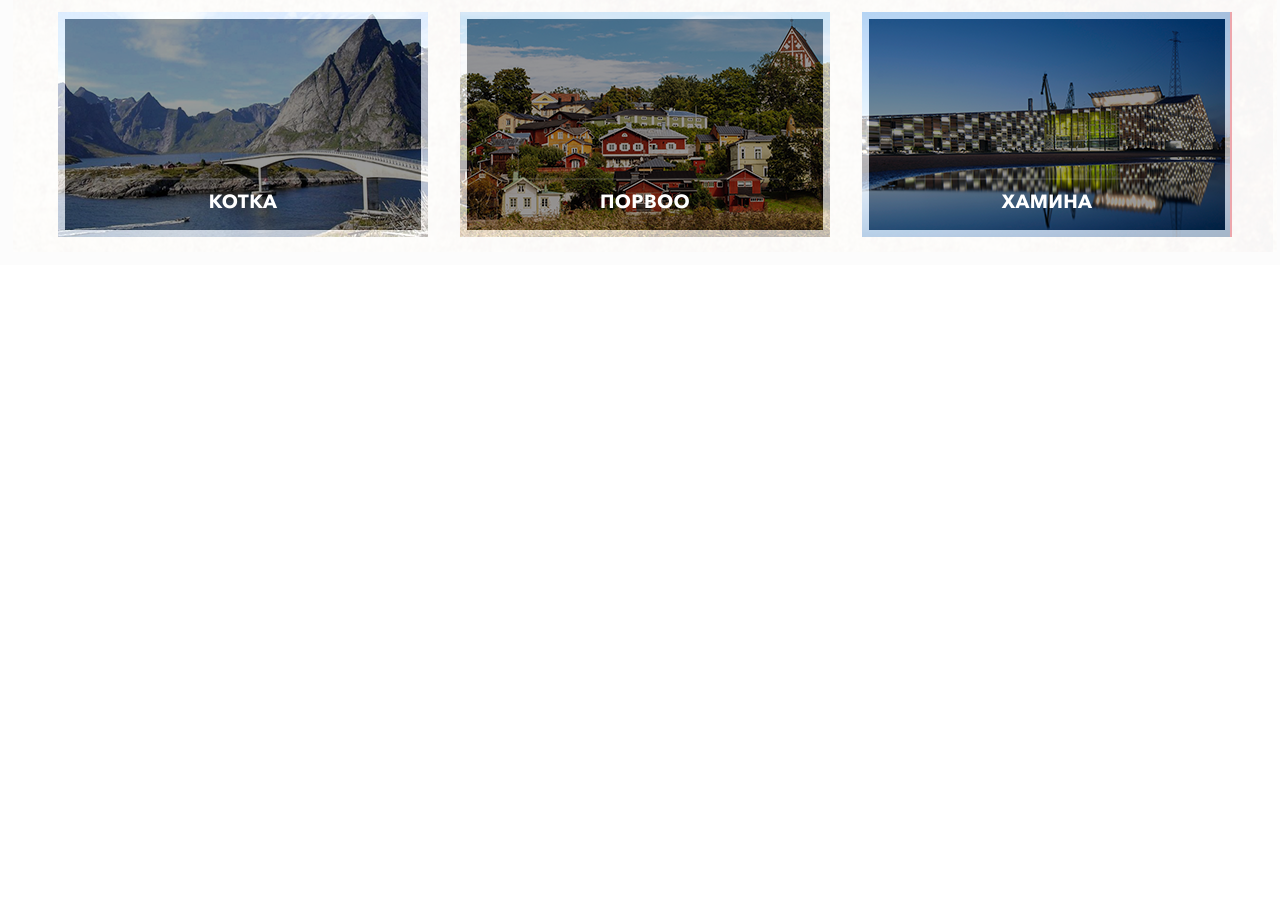
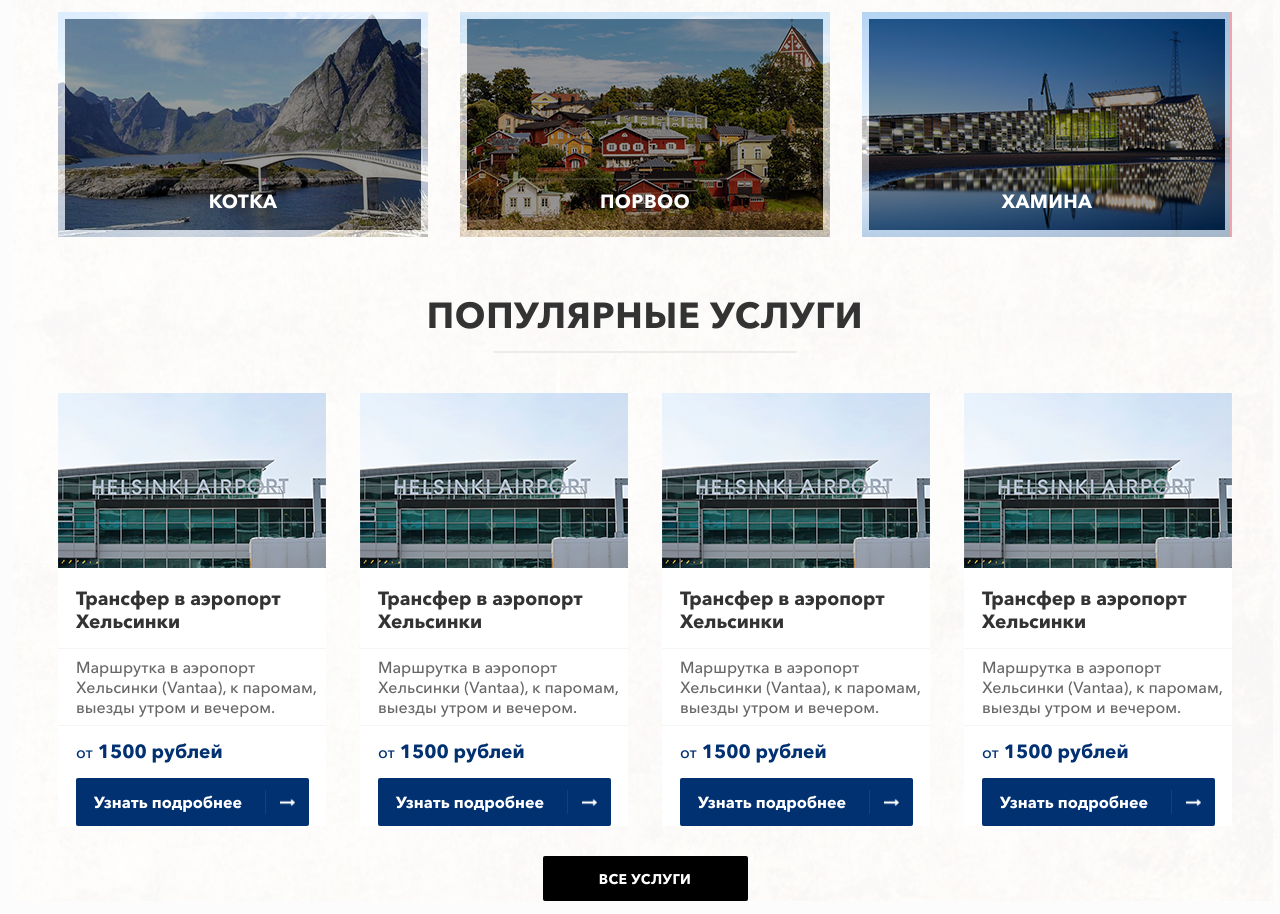
Before and after one commit to bxcar/tourline.local, a website: page app/index.html in a window 1280 px wide. Shown: the part 809-1723 px from the top of the page. Before the commit the page ends 1074 px from the top, so only its background shows below. Drawn offline with Linux system fonts and the light colour scheme.

Commit message:
several changes

```diff
--- a/app/index.html
+++ b/app/index.html
@@ -111,7 +111,7 @@
                     <span class="city__title">Хамина</span>
                 </a>
             </div>
-            <!--<h2 class="main__subtitle">Популярные услуги</h2>
+            <h2 class="main__subtitle">Популярные услуги</h2>
             <div class="main__services">
                 <div class="main__services-item service">
                     <img class="service__img" src="img/service-1.png">
@@ -154,7 +154,7 @@
                     </a>
                 </div>
             </div>
-            <a class="main__services-link" href="#">Все услуги</a>-->
+            <a class="main__services-link" href="#">Все услуги</a>
         </div>
     </div>
 </section>
--- a/app/sass/blocks/_main.scss
+++ b/app/sass/blocks/_main.scss
@@ -45,3 +45,60 @@
   flex-wrap: wrap;
   justify-content: space-between;
 }
+
+.main__subtitle {
+  margin-top: 0;
+  font-family: 'Avenir Next Cyr';
+  font-size: 36px;
+  line-height: 26px;
+  letter-spacing: 0.02em;
+  color: #333333;
+  font-weight: bold;
+  font-style: normal;
+  text-transform: uppercase;
+  text-align: center;
+  padding-top: 50px;
+  margin-bottom: 65px;
+  position: relative;
+}
+
+.main__subtitle::after {
+  content: "";
+  width: 303px;
+  position: absolute;
+  top: 100px;
+  left: 50%;
+  -webkit-transform: translate(-50%,-50%);
+  transform: translate(-50%,-50%);
+  border-top: 2px solid #ecebe9;
+}
+
+.main__services {
+  display: flex;
+  flex-wrap: wrap;
+  justify-content: space-between;
+}
+
+.main__services-link {
+  width: 205px;
+  height: 45px;
+  display: flex;
+  align-items: center;
+  justify-content: center;
+  background: #000;
+  margin-left: auto;
+  margin-right: auto;
+  margin-top: 30px;
+  text-decoration: none;
+
+  font-family: 'Avenir Next Cyr';
+  font-size: 14px;
+  line-height: 26px;
+  letter-spacing: 0.026em;
+  color: #fff;
+  font-weight: bold;
+  font-style: normal;
+  text-transform: uppercase;
+  text-align: center;
+  border-radius: 2px;
+}
--- /dev/null
+++ b/app/sass/blocks/_service.scss
@@ -0,0 +1,80 @@
+.service {
+  width: 268px;
+  background: #fff;
+}
+
+.service__title {
+  font-family: 'Avenir Next Cyr';
+  font-size: 19px;
+  line-height: 23px;
+  color: #333333;
+  font-weight: bold;
+  font-style: normal;
+  padding-top: 15px;
+  padding-bottom: 15px;
+  display: block;
+  padding-left: 18px;
+  border-bottom: 1px solid #f5f5f5;
+}
+
+.service__desc {
+  font-family: 'Avenir Next Cyr';
+  font-size: 16px;
+  line-height: 20px;
+  color: #666666;
+  font-weight: 500;
+  font-style: normal;
+  padding-top: 8px;
+  padding-bottom: 8px;
+  display: block;
+  padding-left: 18px;
+  border-bottom: 1px solid #f5f5f5;
+}
+
+.service__price {
+  font-family: 'Avenir Next Cyr';
+  font-size: 19px;
+  line-height: 20px;
+  color: #023172;
+  font-weight: bold;
+  font-style: normal;
+  padding-top: 16px;
+  padding-bottom: 16px;
+  display: block;
+  padding-left: 18px;
+}
+
+.service__price-inner {
+  font-size: 16px;
+  font-weight: 500;
+}
+
+.service__link {
+  width: 233px;
+  height: 48px;
+  background: #023172;
+  display: flex;
+  align-items: center;
+  padding-left: 18px;
+  margin-left: 18px;
+  box-sizing: border-box;
+  border-radius: 2px;
+  text-decoration: none;
+}
+
+.service__link-text {
+  font-family: 'Avenir Next Cyr';
+  font-size: 16px;
+  line-height: 24px;
+  color: #ffffff;
+  font-weight: bold;
+  font-style: normal;
+  display: block;
+  padding-right: 23px;
+  border-right: 1px solid #14407c;
+}
+
+.service__link-row {
+  width: 15px;
+  padding-left: 14px;
+}
```
Also changed, not shown: app/css/main.css, dist/css/main.css.
